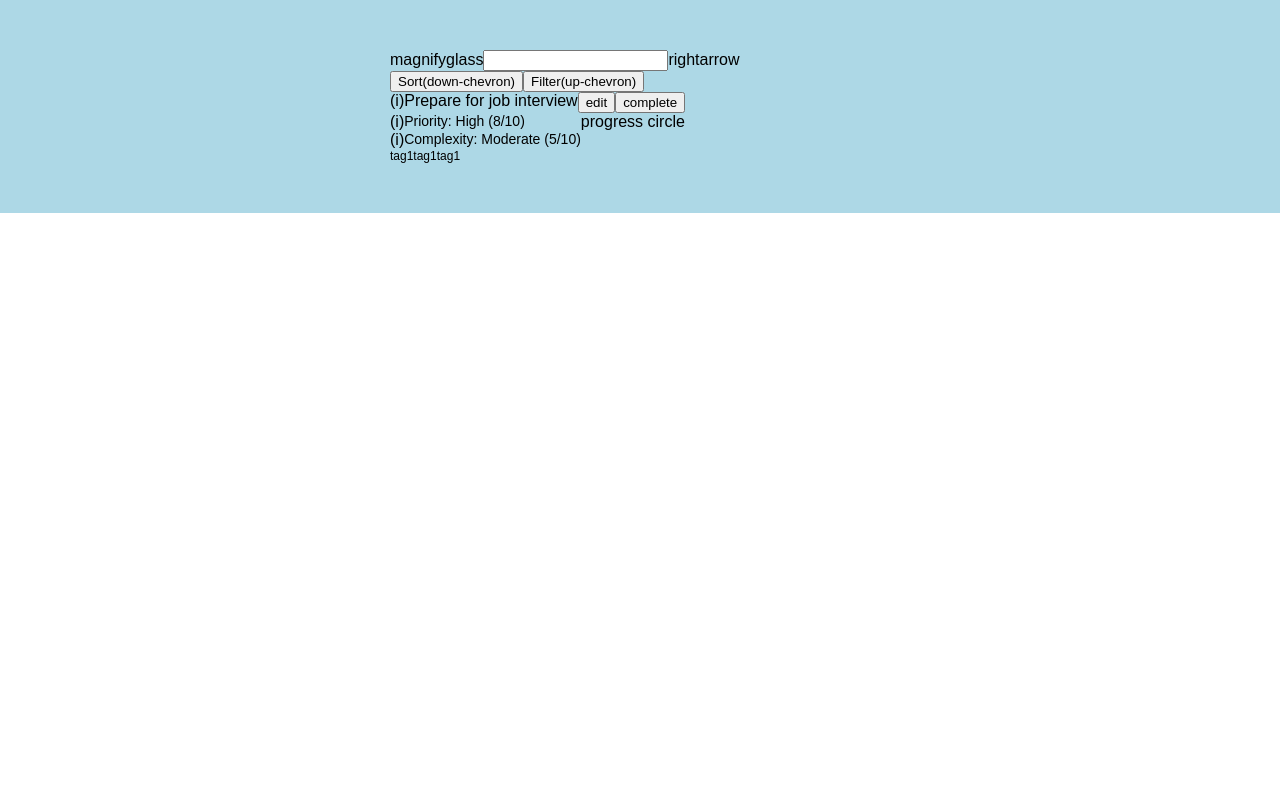
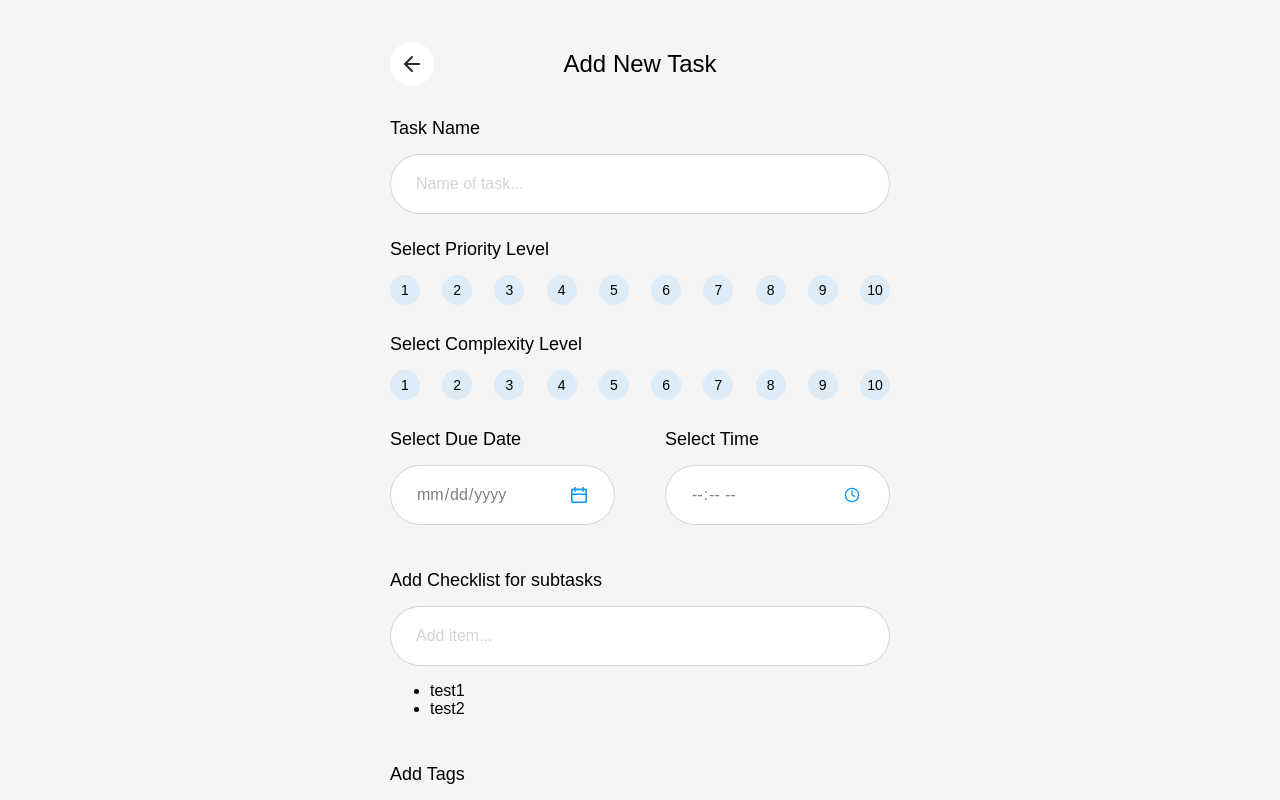
Before and after one commit to ImranHuhn/react_todo_app, a React (Vite) app: page / in a window 1280 px wide. Shown: the top 800 px of the page. Built offline with nearby package versions, Linux system fonts and the light colour scheme.

Commit message:
commented out home

```diff
--- a/src/App.jsx
+++ b/src/App.jsx
@@ -15,8 +15,8 @@ class App extends React.Component {
     return (
       <>
         <GlobalStyle />
-        <Home />
-        {/* <TaskForm getTask={this.getTask} title="Add New Task" /> */}
+        {/* <Home /> */}
+        <TaskForm getTask={this.getTask} title="Add New Task" />
         {/* <TaskForm title="Edit Task" /> */}
       </>
     );
```
